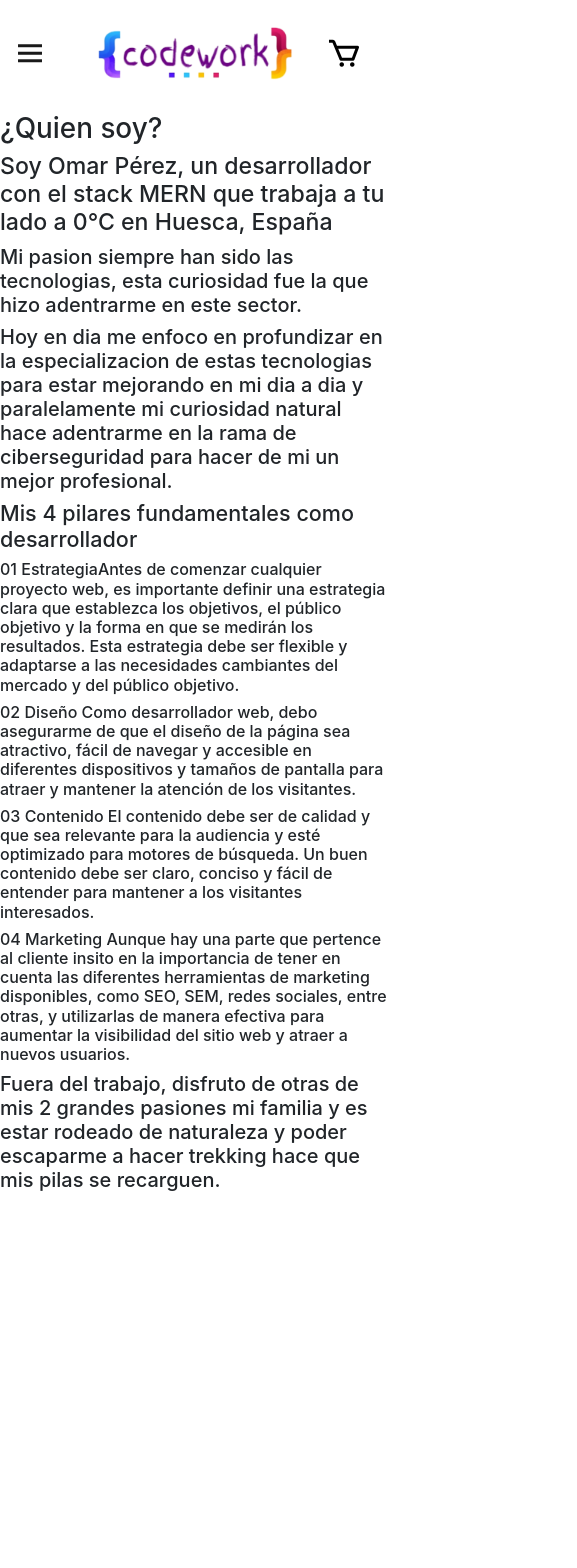
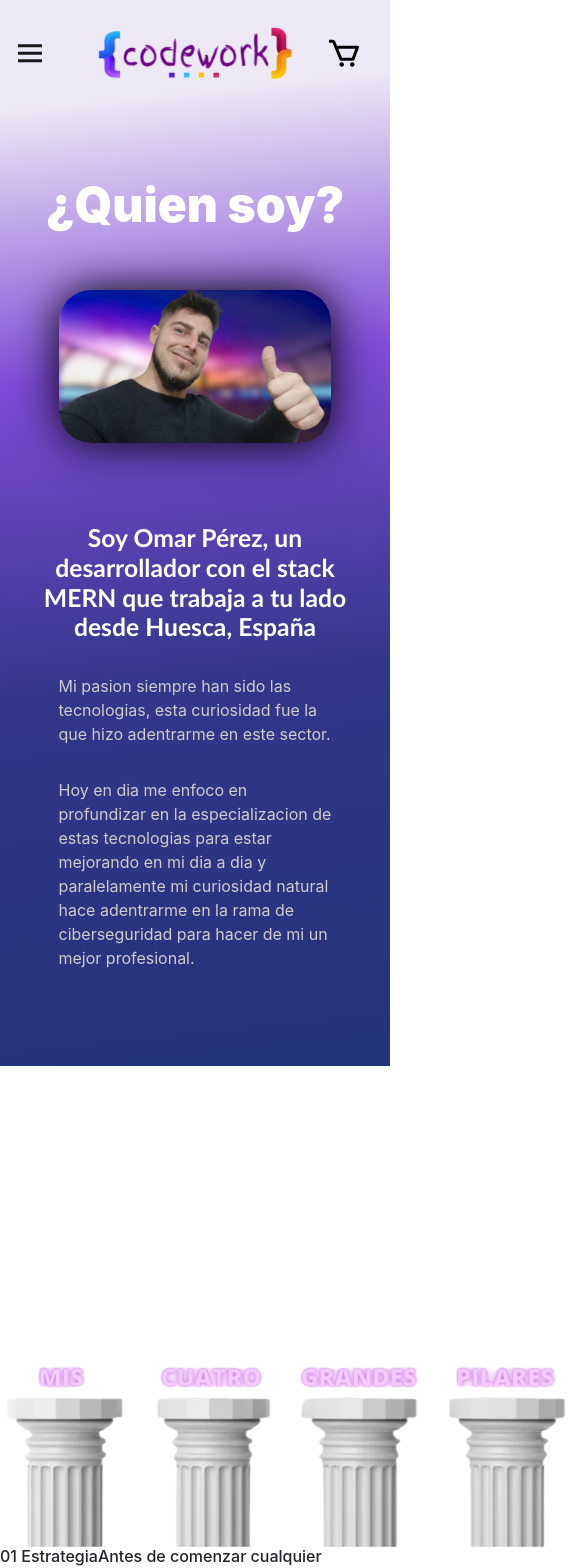
Before and after one commit to Alpha870/ecommerce-app, a React (Vite) app: page /about in a window 390 px wide. Shown: the top 1568 px of the page, 577 px wide, since content can reach past the window. Before the commit the page ends 1200 px from the top, so only its background shows below. Built offline with nearby package versions, Linux system fonts and the light colour scheme; no server answers.

Commit message:
añadiendo estilos al about

```diff
--- a/client/components/About/About.css
+++ b/client/components/About/About.css
@@ -0,0 +1,112 @@
+.section-quienSoy {
+  display: flex;
+  flex-direction: column;
+  align-items: center;
+  text-align: start;
+  margin-bottom: 3rem;
+  background: rgb(237, 232, 245);
+  background: linear-gradient(
+    174deg,
+    rgba(237, 232, 245, 1) 10%,
+    rgba(127, 75, 215, 1) 35%,
+    rgba(51, 55, 138, 1) 63%,
+    rgba(34, 51, 120, 1) 100%
+  );
+}
+.titulo-about {
+  margin-top: 3rem;
+  font-weight: 900;
+  padding: 1rem;
+  font-size: 3rem;
+  color: white;
+}
+
+.div-foto-descripcion {
+  display: flex;
+  justify-content: center;
+  align-items: center;
+  margin: 0rem;
+}
+
+.div-about-texto {
+  display: flex;
+  flex-direction: column;
+  width: 100%;
+}
+
+.foto-about {
+  margin: 1rem;
+  height: auto;
+  box-shadow: 0px 0px 45px black;
+  border-radius: 2rem;
+  max-width: 40%;
+}
+
+.subtitulo-about {
+  margin: 3rem 2rem 1rem 2rem;
+  max-width: 60%;
+  font-family: "Gill Sans", "Gill Sans MT", Calibri, "Trebuchet MS", sans-serif;
+  font-weight: 700;
+  color: white;
+}
+
+.descrip-about-pasion {
+  margin: 1rem 2rem;
+  font-size: 1rem;
+  color: rgb(209, 204, 204);
+  max-width: 60%;
+}
+.descrip-about-enfoque {
+  margin: 1rem 2rem 6rem 2rem;
+  font-size: 1rem;
+  color: rgb(209, 204, 204);
+  max-width: 60%;
+}
+
+
+/* ********* MEDIA ********* */
+
+@media screen and (max-width: 771px) {
+  .div-foto-descripcion {
+    flex-direction: column;
+  }
+
+  .foto-about {
+    margin: 2rem;
+    align-items: center;
+    max-width: 70%;
+  }
+
+  .subtitulo-about {
+    display: flex;
+    align-self: flex-start;
+  }
+
+  .descrip-about-pasion {
+    align-self: center;
+    max-width: 40%;
+  }
+
+  .descrip-about-enfoque {
+    align-self: end;
+    max-width: 40%;
+  }
+}
+
+@media screen and (max-width: 425px) {
+  .subtitulo-about {
+    text-align: center;
+    align-self: center;
+    max-width: 90%;
+  }
+
+  .descrip-about-pasion {
+    align-self: center;
+    max-width: 70%;
+  }
+
+  .descrip-about-enfoque {
+    align-self: center;
+    max-width: 70%;
+  }
+}
--- a/client/components/About/About.jsx
+++ b/client/components/About/About.jsx
@@ -1,54 +1,68 @@
 import React, { useEffect, useState } from "react";
 import Header from "../Header/Header";
+import foto from "./perfil.png";
+import pilares from "./pilares.png";
+import "./About.css";
+
 
 const About = () => {
-
-  const[temp, setTemp] = useState(null)
+  const [temp, setTemp] = useState(null);
 
   const tiempo = async () => {
-  const url = 'https://api.open-meteo.com/v1/forecast?latitude=41.85&longitude=0.29&hourly=temperature_2m&forecast_days=1'
-  const resp = await fetch(url)
-  const data = await resp.json()
-  setTemp(data.hourly.temperature_2m[11])
-}
+    const url =
+      "https://api.open-meteo.com/v1/forecast?latitude=41.85&longitude=0.29&hourly=temperature_2m&forecast_days=1";
+    const resp = await fetch(url);
+    const data = await resp.json();
+    setTemp(data.hourly.temperature_2m[11]);
+  };
 
   useEffect(() => {
-  tiempo()
-},[])
-
+    tiempo();
+  }, []);
 
   return (
-    <>
+    <main>
+      <article>
+        <section className="section-quienSoy">
           <Header />
-      <section>
-        <h1>¿Quien soy?</h1>
-        <h3>
-          Soy Omar Pérez, un desarrollador con el stack MERN que trabaja a tu
-          lado a {Math.round(temp)}°C en Huesca, España
-        </h3>
-        <h5>
-          Mi pasion siempre han sido las tecnologias, esta curiosidad fue la que
-          hizo adentrarme en este sector.
-        </h5>
-        <h5>
-          Hoy en dia me enfoco en profundizar en la especializacion de estas
-          tecnologias para estar mejorando en mi dia a dia y paralelamente mi
-          curiosidad natural hace adentrarme en la rama de ciberseguridad para
-          hacer de mi un mejor profesional.
-        </h5>
-        <h4>Mis 4 pilares fundamentales como desarrollador</h4>
+          <h1 className="titulo-about">¿Quien soy?</h1>
+          <div className="div-foto-descripcion">
+            <img className="foto-about" src={foto} alt="foto-personal" />
+            <article className="div-about-texto">
+              <h2 className="subtitulo-about">
+                Soy Omar Pérez, un desarrollador con el stack MERN que trabaja a
+                tu lado desde {temp ? `${Math.round(temp)}°C en` : ""} Huesca,
+                España
+              </h2>
+
+              <p className="descrip-about-pasion">
+                Mi pasion siempre han sido las tecnologias, esta curiosidad fue
+                la que hizo adentrarme en este sector.
+              </p>
+              <p className="descrip-about-enfoque">
+                Hoy en dia me enfoco en profundizar en la especializacion de
+                estas tecnologias para estar mejorando en mi dia a dia y
+                paralelamente mi curiosidad natural hace adentrarme en la rama
+                de ciberseguridad para hacer de mi un mejor profesional.
+              </p>
+            </article>
+          </div>
+        </section>
+
+        <aside>
+          <img src={pilares} alt="imagen 4 pilares" />
           <h6>
-          <span>01 Estrategia</span>Antes de comenzar cualquier proyecto web, es
-          importante definir una estrategia clara que establezca los objetivos,
-          el público objetivo y la forma en que se medirán los resultados. Esta
-          estrategia debe ser flexible y adaptarse a las necesidades cambiantes
-          del mercado y del público objetivo.
+            <span>01 Estrategia</span>Antes de comenzar cualquier proyecto web,
+            es importante definir una estrategia clara que establezca los
+            objetivos, el público objetivo y la forma en que se medirán los
+            resultados. Esta estrategia debe ser flexible y adaptarse a las
+            necesidades cambiantes del mercado y del público objetivo.
           </h6>
           <h6>
-          <span>02 Diseño</span> Como desarrollador web, debo asegurarme de que
-          el diseño de la página sea atractivo, fácil de navegar y accesible en
-          diferentes dispositivos y tamaños de pantalla para atraer y mantener
-          la atención de los visitantes.
+            <span>02 Diseño</span> Como desarrollador web, debo asegurarme de
+            que el diseño de la página sea atractivo, fácil de navegar y
+            accesible en diferentes dispositivos y tamaños de pantalla para
+            atraer y mantener la atención de los visitantes.
           </h6>
 
           <h6>
@@ -59,20 +73,23 @@ useEffect(() => {
           </h6>
 
           <h6>
-          <span>04 Marketing</span> Aunque hay una parte que pertence al cliente
-          insito en la importancia de tener en cuenta las diferentes herramientas de
-          marketing disponibles, como SEO, SEM, redes sociales, entre otras, y
-          utilizarlas de manera efectiva para aumentar la visibilidad del sitio
-          web y atraer a nuevos usuarios.
+            <span>04 Marketing</span> Aunque hay una parte de marketing que
+            pertence al cliente, insisto en la importancia de tener en cuenta
+            las diferentes herramientas de marketing disponibles, como SEO, SEM,
+            redes sociales, entre otras, y utilizarlas de manera efectiva para
+            aumentar la visibilidad del sitio web y atraer a nuevos usuarios.
           </h6>
+        </aside>
 
+        <div>
           <h5>
-          Fuera del trabajo, disfruto de otras de mis 2 grandes pasiones mi familia y
-          es estar rodeado de naturaleza y poder escaparme a hacer trekking hace
-          que mis pilas se recarguen.
+            Fuera del trabajo, disfruto de otras de mis 2 grandes pasiones mi
+            familia y es estar rodeado de naturaleza y poder escaparme a hacer
+            trekking hace que mis pilas se recarguen.
           </h5>
-      </section>
-    </>
+        </div>
+      </article>
+    </main>
   );
 };
 
--- a/client/components/Header/Header.css
+++ b/client/components/Header/Header.css
@@ -8,6 +8,7 @@
 .container-logo {
   display: flex;
   justify-content: center;
+
 }
 
 .navbar {
@@ -25,19 +26,27 @@
 }
 
 .lateral {
-  background-color: linear-gradient;
   font-weight: 700;
   line-height: 1rem;
-  color: #4cd3c2;
+  background: rgb(237, 232, 245);
+  background: linear-gradient(
+    180deg,
+    rgba(237, 232, 245, 1) 32%,
+    rgba(104, 69, 192, 1) 87%
+  );
 }
-
 .titulo-lateral {
   color: #4cd3c2;
+  font-weight: bold;
 }
 
 .perfil {
   margin-top: 2rem;
 }
 
-/* @media screen and (min-width: 992px) {
-} */
+@media screen and (max-width: 375px) {
+  .logo {
+    height: auto;
+    width: 10rem;
+  }
+}
--- a/client/components/Home/Home.css
+++ b/client/components/Home/Home.css
@@ -9,7 +9,6 @@
 
 .titulo {
   font-weight: 900;
-  padding: 1rem;
   font-size: 3rem;
   color: white;
 }
@@ -88,7 +87,7 @@
 .boton-mas {
   margin: 3rem;
   height: 8rem;
-  width: 80%;
+  width: 90%;
   border-radius: 5rem;
   border: 0.5rem solid #4cd3c2;
   background-color: transparent;
@@ -101,3 +100,10 @@
   background-color: #4cd3c2;
   border: 2px solid white;
 }
+
+@media screen and (max-width: 622px) {
+  .boton-mas {
+    height: auto;
+    font-size: 2rem;
+  }
+}
```
Also changed, not shown: client/components/About/perfil.png (added), client/components/About/pilares.png (added). Lines whose indentation alone changed are shown as unchanged.
